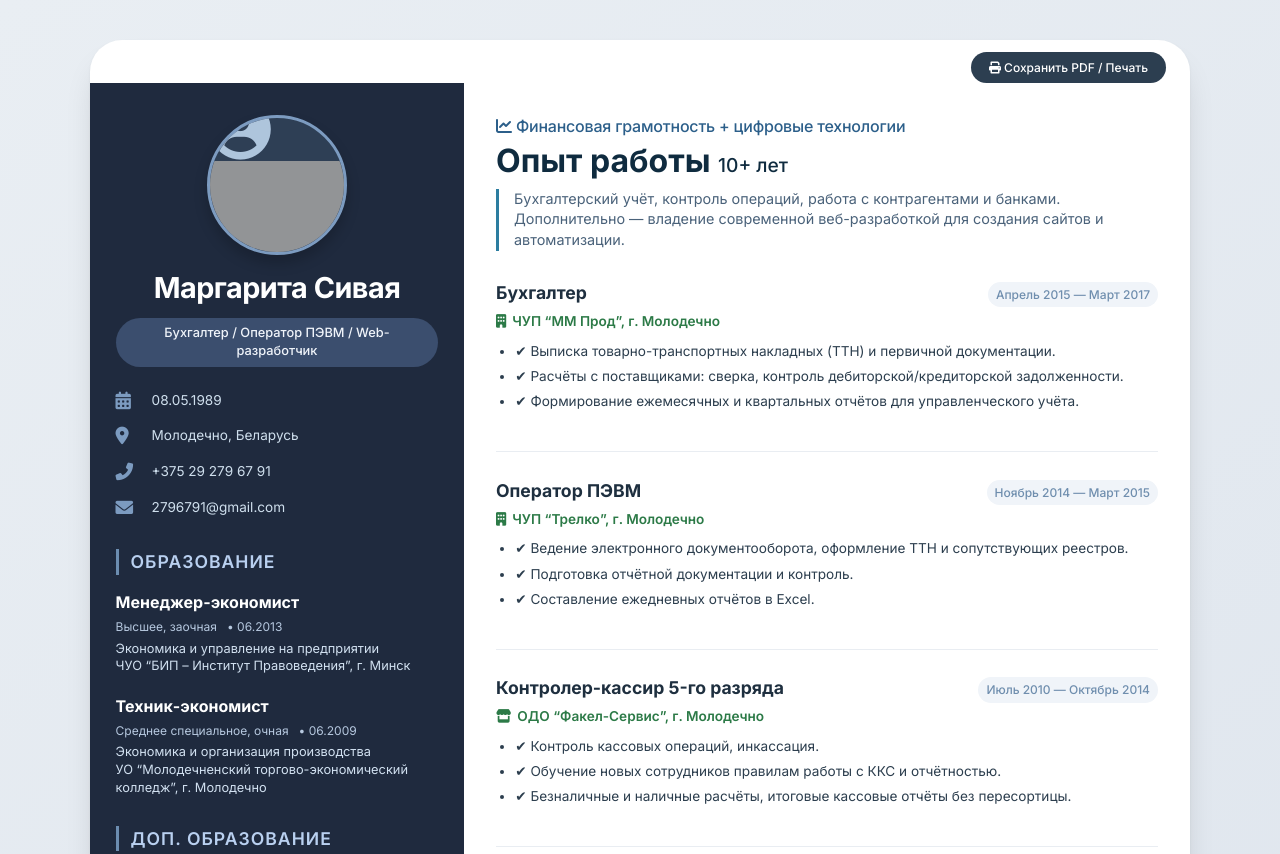
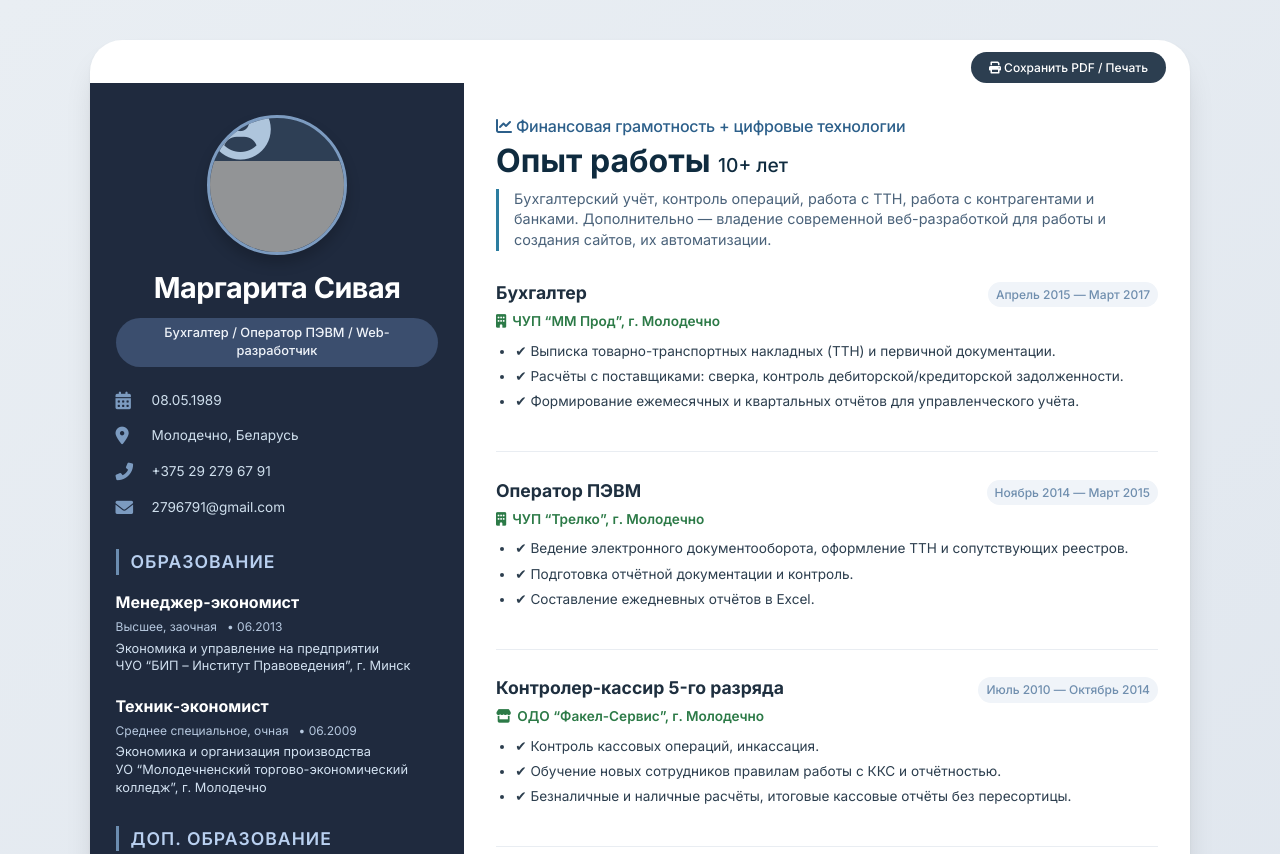
Before and after one commit to MargaritaSivaya/resume, a plain HTML site: page index.html in a window 1280 px wide. Shown: the top 854 px of the page. Drawn offline with Linux system fonts and the light colour scheme; grey boxes are pictures that could not be loaded.

Commit message:
Update index.html

```diff
--- a/index.html
+++ b/index.html
@@ -487,8 +487,8 @@
                     </div>
                     <div class="main-title">Опыт работы <span style="font-weight: 500; font-size: 1.2rem;">10+
                             лет</span></div>
-                    <div class="tagline">Бухгалтерский учёт, контроль операций, работа с контрагентами и банками.
-                        Дополнительно — владение современной веб-разработкой для создания сайтов и автоматизации.</div>
+                    <div class="tagline">Бухгалтерский учёт, контроль операций, работа с ТТН, работа с контрагентами и банками.
+                        Дополнительно — владение современной веб-разработкой для работы и создания сайтов, их автоматизации.</div>
                 </div>
 
                 <div class="exp-section">
```
